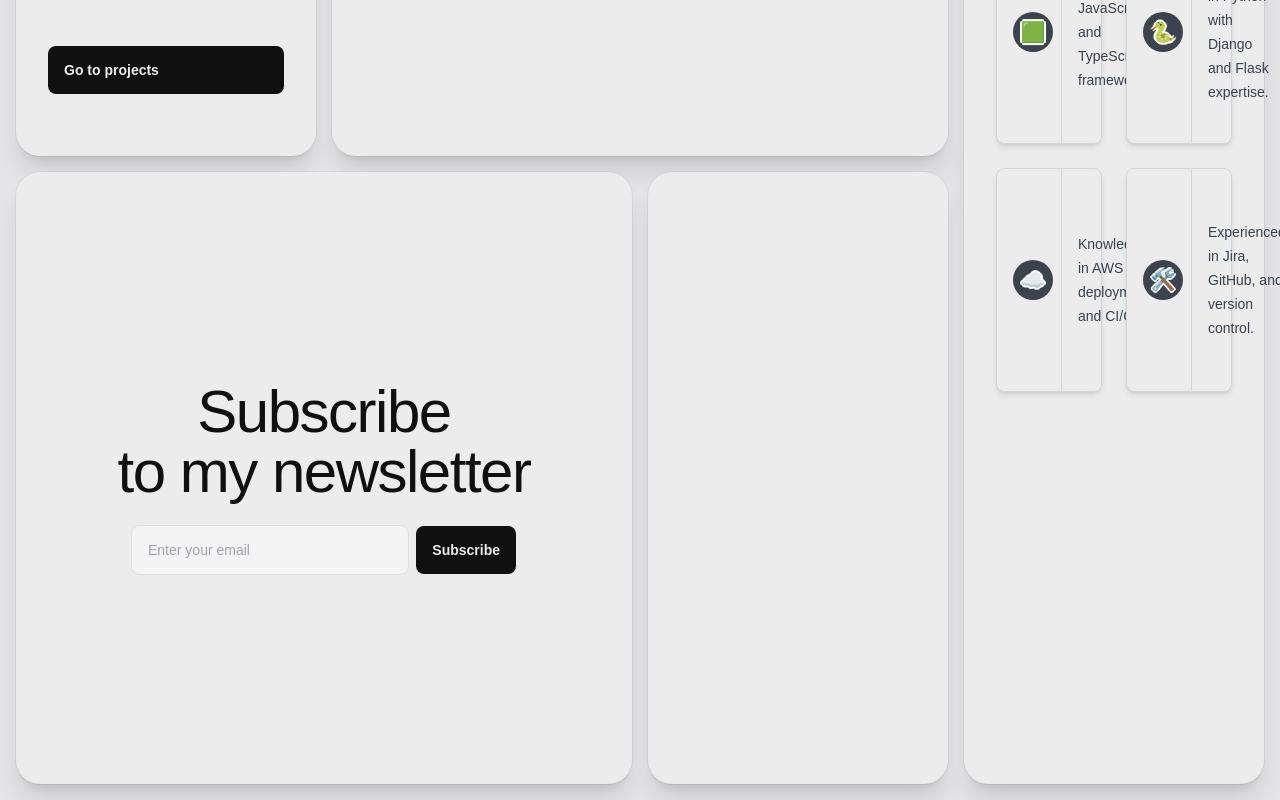
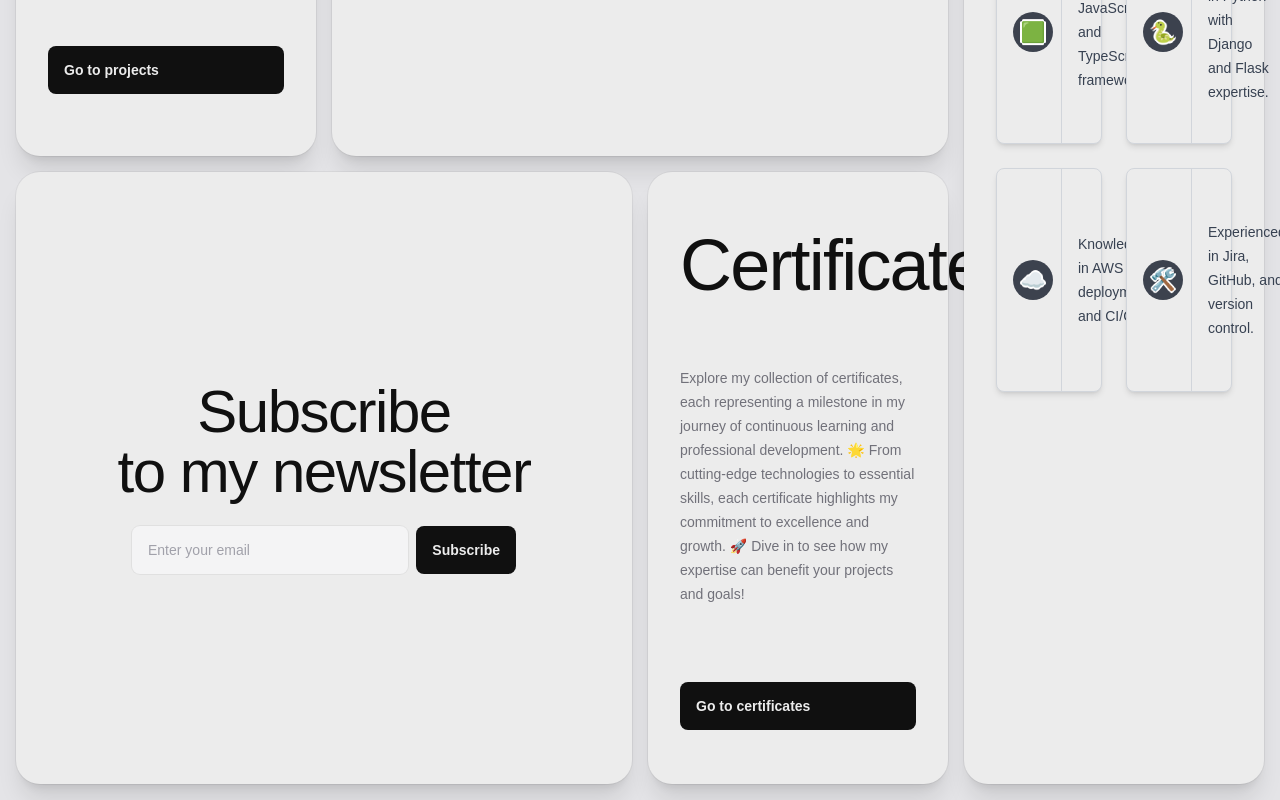
Before and after one commit to Sebastian-411/portfolio, a React (Create React App) app: page / in a window 1280 px wide. Shown: the part 1850-2650 px from the top of the page. Built offline with nearby package versions, Linux system fonts and the light colour scheme; a web font is replaced by a local one.

Commit message:
refactor: Add Certifications component to App.js and Content.js

```diff
--- a/src/app/App.js
+++ b/src/app/App.js
@@ -2,6 +2,7 @@ import React from "react";
 import { Routes, Route, useNavigate } from "react-router-dom";
 import Home from "./Home";
 import Projects from "./Projects";
+import Certifications from "./Certifications";
 
 function RedirectToHome() {
   const navigate = useNavigate();
@@ -17,6 +18,7 @@ function App() {
       <Routes>
         <Route path="/" element={<Home />} />
         <Route path="/projects" element={<Projects />} />
+        <Route path="/certifications" element={<Certifications />} />
         <Route path="*" element={<RedirectToHome />} />
       </Routes>
     </div>
--- /dev/null
+++ b/src/app/Certifications.js
@@ -0,0 +1,28 @@
+import React from "react";
+
+export default function Certifications() {
+  return (
+    <section>
+      <div className="p-4">
+        <div className="grid grid-cols-1 gap-4 list-none lg:grid-cols-3 lg:grid-rows-3 xl:grid-cols-4 xl:grid-rows-4">
+          <div className="lg:row-span-2 ring-1 dark:ring-white/10 ring-primary/5 bg-white dark:bg-secondary shadow-xl dark:shadow-thick rounded-3xl p-8"></div>
+          <div className="ring-1 dark:ring-white/10 ring-primary/5 rounded-3xl justify-between shadow-xl dark:shadow-thick items-center flex flex-col p-8 h-full bg-white  dark:bg-secondary"></div>
+
+          <div className="ring-1 dark:ring-white/10  ring-primary/5 flex flex-col justify-between items-center rounded-3xl shadow-xl dark:shadow-thick p-8  bg-white dark:bg-secondary overflow-hidden text-center lg:text-left"></div>
+          <div className="ring-1 lg:row-start-3 h-full flex p-8 flex-col justify-between  hover:ring-primary/5 dark:hover:ring-white/20 dark:ring-white/10 ring-primary/5 relative rounded-3xl overflow-hidden bg-white dark:bg-secondary shadow-xl dark:shadow-thick"></div>
+
+          <div className="lg:row-span-2 ring-1 dark:ring-white/10 ring-primary/5 hover:ring-primary/5 bg-white dark:bg-secondary  dark:hover:ring-white/20 overflow-hidden duration-300 shadow-xl dark:shadow-thick rounded-3xl p-8"></div>
+          <div className="ring-1 dark:ring-white/10 ring-primary/5 rounded-3xl justify-between shadow-xl dark:shadow-thick items-center flex flex-col p-8 h-full bg-white  dark:bg-secondary"></div>
+          <div className="ring-1 dark:ring-white/10 ring-primary/5 rounded-3xl justify-between shadow-xl dark:shadow-thick items-center flex flex-col p-8 h-full bg-white  dark:bg-secondary"></div>
+
+          <div className="ring-1 dark:ring-white/10 ring-primary/5 flex flex-col p-8 h-full justify-center items-center rounded-3xl overflow-hidden relative lg:col-span-2 lg:row-start-4 bg-white dark:bg-secondary shadow-xl dark:shadow-thick"></div>
+          <div className="ring-1 dark:ring-white/10 ring-primary/5 rounded-3xl justify-between shadow-xl dark:shadow-thick items-center flex flex-col p-8 h-full bg-white  dark:bg-secondary"></div>
+          <div className="ring-1 dark:ring-white/10 ring-primary/5 rounded-3xl justify-between shadow-xl dark:shadow-thick items-center flex flex-col p-8 h-full bg-white  dark:bg-secondary"></div>
+
+          <div className="ring-1 dark:ring-white/10 ring-primary/5 shadow-xl dark:shadow-thick rounded-3xl p-8 lg:row-start-4 h-full flex flex-col justify-between bg-white dark:bg-secondary "></div>
+          <div className="lg:col-span-2 xl:col-span-1 h-full flex flex-col justify-between lg:row-span-2 ring-1 dark:ring-white/10 ring-primary/5 bg-white dark:bg-secondary shadow-xl dark:shadow-thick rounded-3xl p-8"></div>
+        </div>
+      </div>
+    </section>
+  );
+}
--- a/src/app/components/Content.js
+++ b/src/app/components/Content.js
@@ -6,6 +6,7 @@ import Experience from "./content/Experience";
 import Education from "./content/Education";
 import Project from "./content/Project";
 import Carousel from "./skills/Carousel";
+import Certification from "./content/Certification";
 
 export default function Content() {
   return (
@@ -59,7 +60,9 @@ export default function Content() {
               </form>
             </div>
           </div>
-          <div className="ring-1 dark:ring-white/10 ring-primary/5 shadow-xl dark:shadow-thick rounded-3xl p-8 lg:row-start-4 h-full flex flex-col justify-between bg-white dark:bg-secondary"></div>
+          <div className="ring-1 dark:ring-white/10 ring-primary/5 shadow-xl dark:shadow-thick rounded-3xl p-8 lg:row-start-4 h-full flex flex-col justify-between bg-white dark:bg-secondary">
+            <Certification />
+          </div>
           <div className="lg:col-span-2 xl:col-span-1 h-full flex flex-col justify-between lg:row-span-2 ring-1 dark:ring-white/10 ring-primary/5 bg-white dark:bg-secondary shadow-xl dark:shadow-thick rounded-3xl p-8">
             <Carousel />
           </div>
--- /dev/null
+++ b/src/app/components/content/Certification.js
@@ -0,0 +1,27 @@
+import React from "react";
+
+export default function Certification() {
+  return (
+    <div className="flex flex-col flex-nowrap items- justify-around h-full">
+      <p className="text-xl text-primary dark:text-white lg:text-7xl tracking-tight">
+        Certificates
+      </p>
+      <p className="mt-4 text-sm text-zinc-500 dark:text-zinc-400 md:max-w-xs lg:max-w-none">
+        Explore my collection of certificates, each representing a milestone in
+        my journey of continuous learning and professional development. 🌟 From
+        cutting-edge technologies to essential skills, each certificate
+        highlights my commitment to excellence and growth. 🚀 Dive in to see how
+        my expertise can benefit your projects and goals!{" "}
+      </p>
+      <div className="w-full mt-8 md:max-w-xs lg:max-w-none">
+        <a
+          href={`/certifications`}
+          type="button"
+          className="text-sm py-2 w-full px-4 h-12 font-semibold focus:ring-2 rounded-lg bg-primary dark:bg-white dark:text-primary dark:hover:text-white hover:text-primary dark:hover:bg-white/5 hover:bg-primary/10 text-white flex duration-200 focus:ring-offset-2 focus:ring-inline-flex items-center justify-between"
+        >
+          Go to certificates
+        </a>
+      </div>
+    </div>
+  );
+}
```
